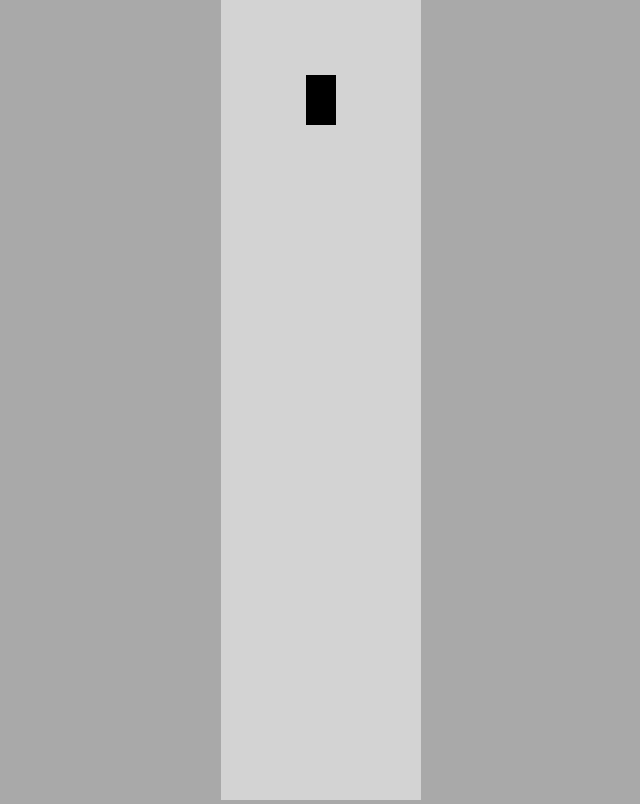
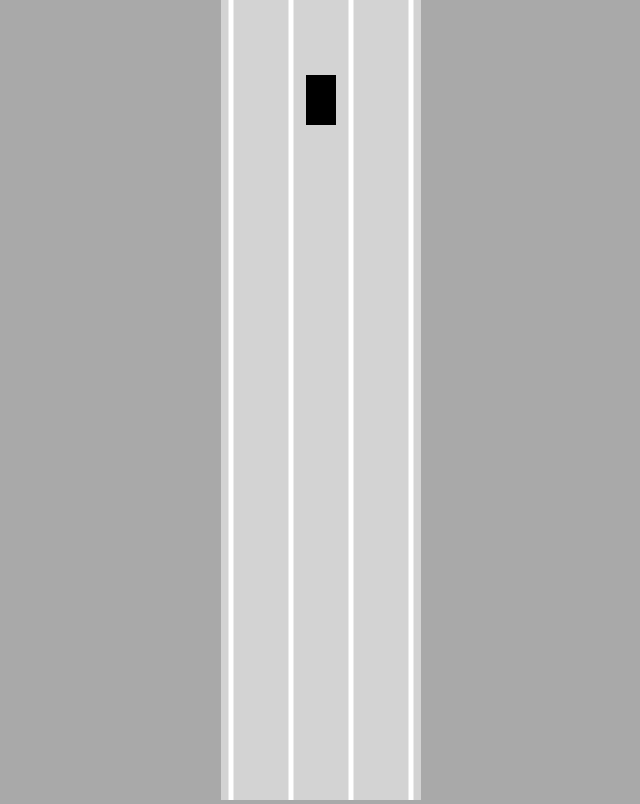
Before and after one commit to s-techlead/javascript-nn-dring-car, a plain HTML site: page index.html in a window 1280 px wide. Shown: the whole page, without its empty margins (319-959 px from the left). Drawn offline with Linux system fonts and the light colour scheme.

Commit message:
Start road drawing

```diff
--- a/index.html
+++ b/index.html
@@ -5,6 +5,8 @@
 </head>
 <body>
     <canvas id="myCanvas"></canvas>
+    <script src="utils.js"></script>
+    <script src="road.js"></script>
     <script src="controls.js"></script>
     <script src="car.js"></script>
     <script src="main.js"></script>
--- a/main.js
+++ b/main.js
@@ -3,6 +3,7 @@ const canvas=document.getElementById("myCanvas");
 canvas.width=200;
 
 const ctx = canvas.getContext("2d");
+const road = new Road(canvas.width/2, canvas.width*0.9)
 const car = new Car(100,100,30,50)
 car.draw(ctx);
 
@@ -10,7 +11,9 @@ animate();
 
 function animate(){
     car.update();
+
     canvas.height=window.innerHeight;
+    road.draw(ctx);
     car.draw(ctx);
     requestAnimationFrame(animate);
 }
--- /dev/null
+++ b/road.js
@@ -0,0 +1,31 @@
+class Road{
+    constructor(x,width,laneCount=3) {
+        this.x=x;
+        this.width=width;
+        this.laneCount=laneCount;
+
+        this.left=x-width/2;
+        this.right=x+width/2;
+
+        const infinity=1000000;
+        this.top=-infinity;
+        this.botton=infinity;
+    }
+
+    draw(ctx){
+        ctx.lineWidth=5;
+        ctx.strokeStyle="white";
+
+        for(let i=0; i<=this.laneCount;i++) {
+            const x=lerp(
+                this.left,
+                this.right,
+                i/this.laneCount
+            );
+            ctx.beginPath();
+            ctx.moveTo(x, this.top);
+            ctx.lineTo(x, this.botton)
+            ctx.stroke();
+        }
+    }
+}
--- /dev/null
+++ b/utils.js
@@ -0,0 +1,3 @@
+function lerp(A,B,t){
+    return A+(B-A)*t;
+}
```
